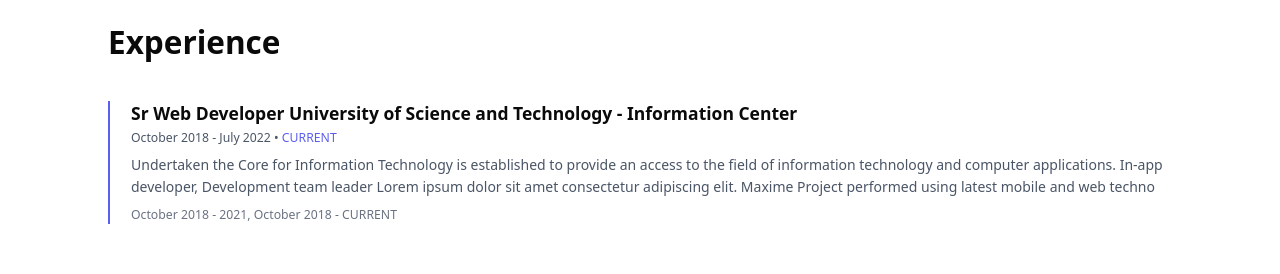
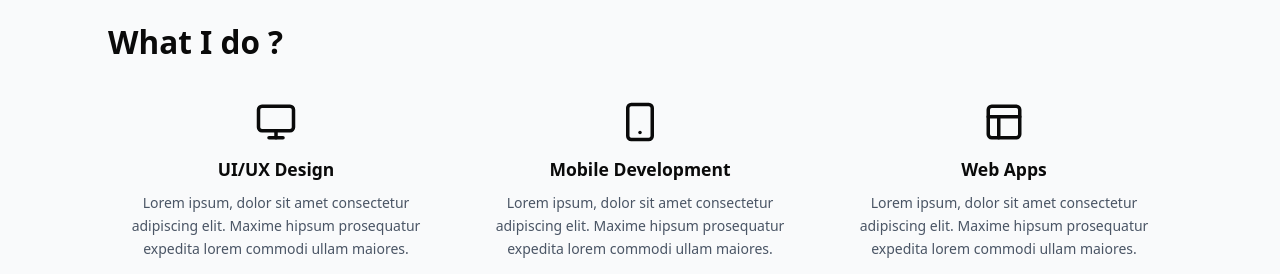
Before and after one commit to omofon/omofon-portfolio, a React (Vite) app: page / in a window 1280 px wide. Shown: the part 860-1134 px from the top of the page. Built offline with nearby package versions, Linux system fonts and the light colour scheme; the HTML template or start-up script is replaced by a standard one.

Commit message:
feat: Rearrange components

```diff
--- a/src/App.tsx
+++ b/src/App.tsx
@@ -14,10 +14,10 @@
       <Navigation />
       <main>
         <Hero />
-        <Experience />
         <Services />
         <Projects />
         <Skills />
+        <Experience />
         <Contact />
       </main>
       <Footer />
```
